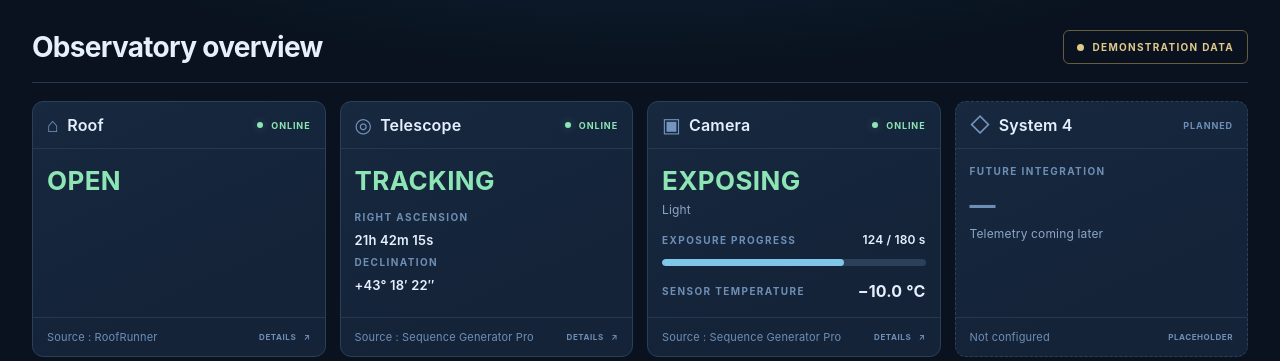
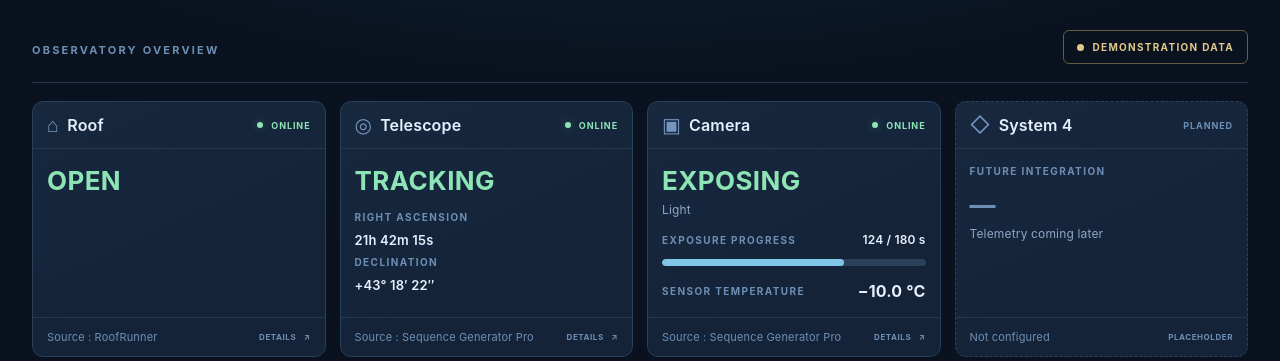
Before and after one commit to EorEquis/TSOLive, a FastAPI app: page / in a window 1280 px wide. Shown: the part 102-463 px from the top of the page. Run offline with FastAPI, Linux system fonts and the light colour scheme.

Commit message:
Restore compact blue observatory overview heading

```diff
--- a/templates/index.html
+++ b/templates/index.html
@@ -20,7 +20,7 @@
 
     <main>
       <div class="section-heading">
-        <div><h2>Observatory overview</h2></div>
+        <div><p class="eyebrow">OBSERVATORY OVERVIEW</p></div>
         <div class="demo-pill"><span class="demo-dot"></span> DEMONSTRATION DATA</div>
       </div>
 <section class="tile-grid" aria-label="Observatory systems">
```
